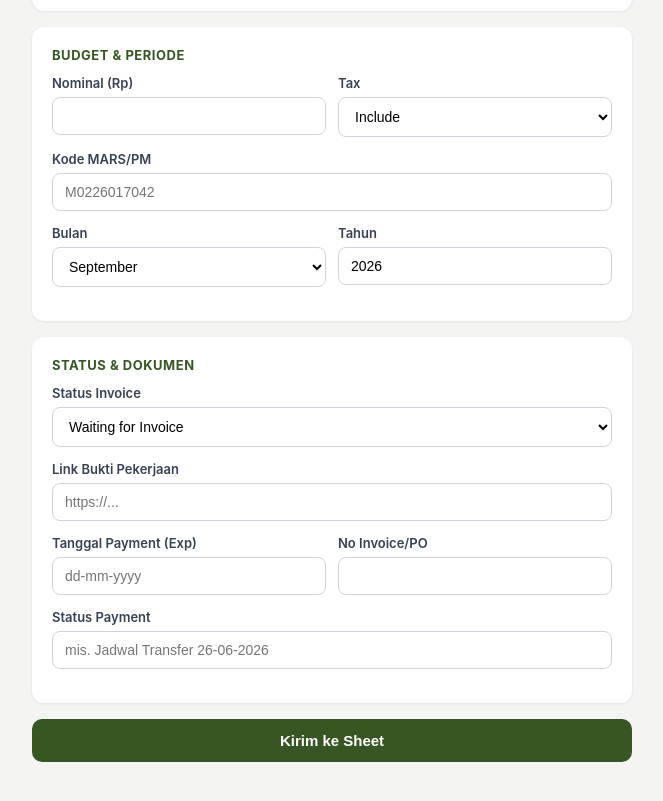
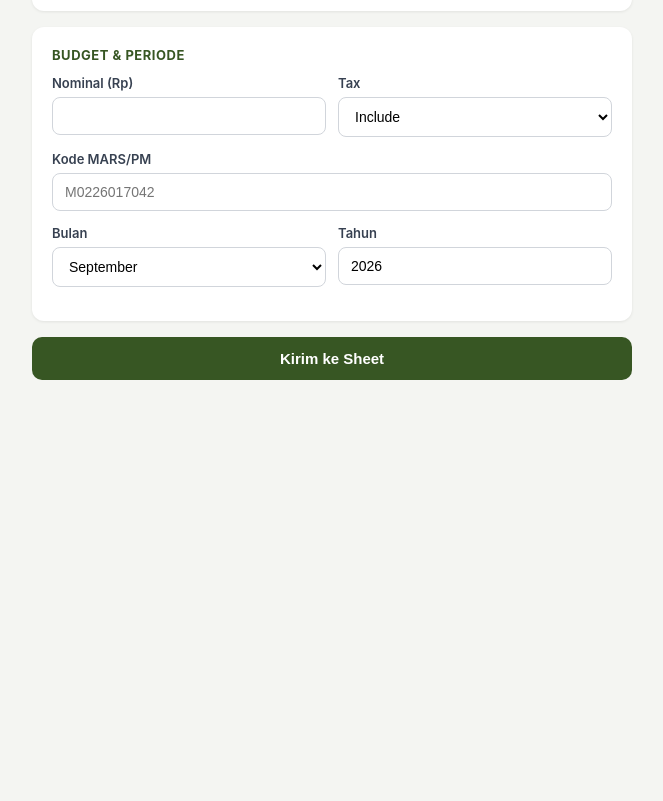
Before and after one commit to amal-paragon/tracker-mars-dt, a Next.js app: page / in a window 1280 px wide. Shown: the part 475-1276 px from the top of the page, without its empty margins (308-971 px from the left). After the commit the page ends 935 px from the top, so only its background shows below. Built offline with nearby package versions, Linux system fonts and the light colour scheme.

Commit message:
Remove Status Document Card

```diff
--- a/app/page.js
+++ b/app/page.js
@@ -129,34 +129,6 @@ export default function Page() {
           </div>
         </div>
 
-        <div className="card">
-          <p className="section-title">Status &amp; Dokumen</p>
-          <div className="field">
-            <label>Status Invoice</label>
-            <select value={form.statusInvoice} onChange={(e) => update("statusInvoice", e.target.value)}>
-              {STATUS_INVOICE_LIST.map((s) => <option key={s} value={s}>{s}</option>)}
-            </select>
-          </div>
-          <div className="field">
-            <label>Link Bukti Pekerjaan</label>
-            <input value={form.linkBukti} onChange={(e) => update("linkBukti", e.target.value)} placeholder="https://..." />
-          </div>
-          <div className="row2">
-            <div className="field">
-              <label>Tanggal Payment (Exp)</label>
-              <input value={form.tanggalPayment} onChange={(e) => update("tanggalPayment", e.target.value)} placeholder="dd-mm-yyyy" />
-            </div>
-            <div className="field">
-              <label>No Invoice/PO</label>
-              <input value={form.noInvoice} onChange={(e) => update("noInvoice", e.target.value)} />
-            </div>
-          </div>
-          <div className="field">
-            <label>Status Payment</label>
-            <input value={form.statusPayment} onChange={(e) => update("statusPayment", e.target.value)} placeholder="mis. Jadwal Transfer 26-06-2026" />
-          </div>
-        </div>
-
         <button className="submit-btn" type="submit" disabled={status === "loading"}>
           {status === "loading" ? "Mengirim..." : "Kirim ke Sheet"}
         </button>
```
